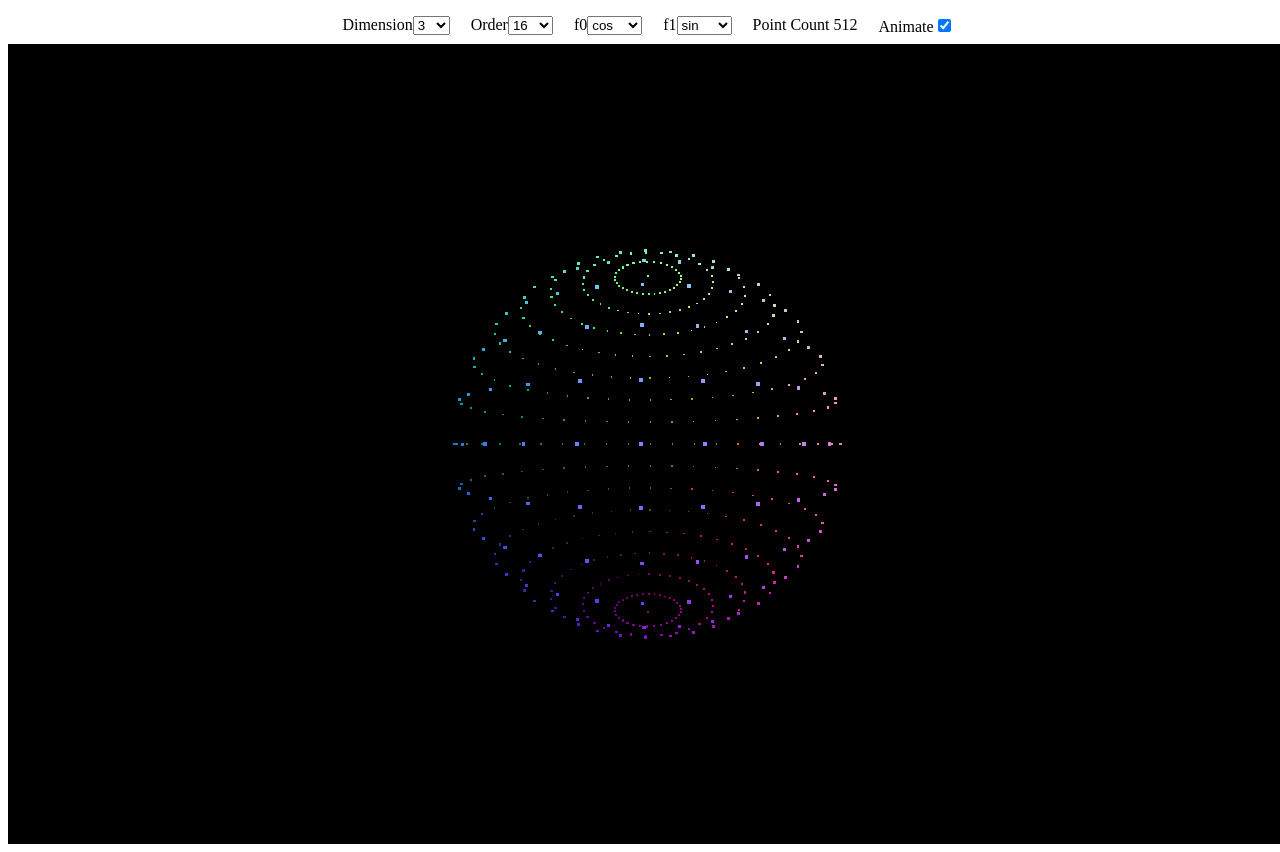
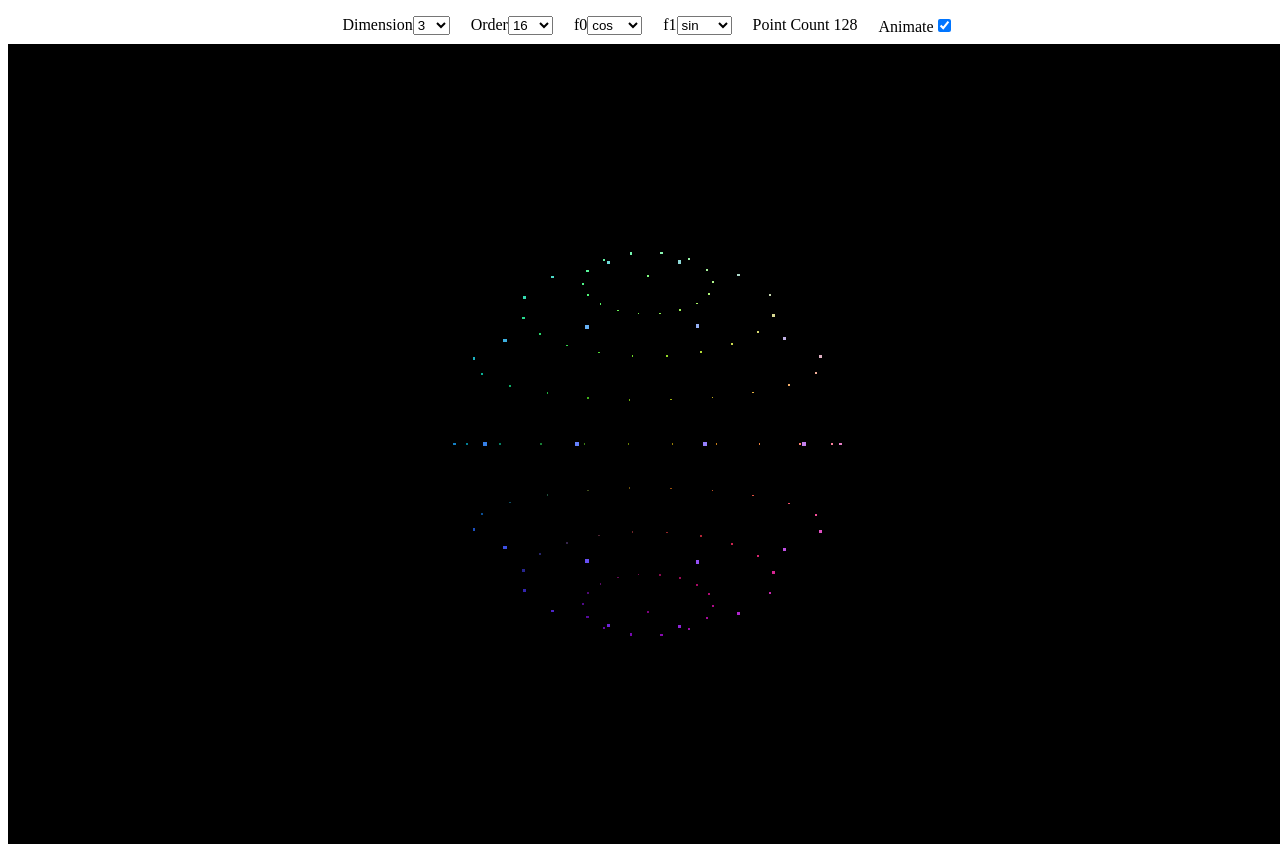
Before and after one commit to haywood/stereo, a Next.js app: page / in a window 1280 px wide. Built offline with nearby package versions, Linux system fonts and the light colour scheme.

Commit message:
Finally got number of rotations right by dividing order in half

```diff
--- a/components/sphere.ts
+++ b/components/sphere.ts
@@ -45,7 +45,7 @@ export default class Sphere {
       throw new Error(`invalid dimension: ${this.dimension}`);
     }
     for (let o = 0; o < order; o++) {
-      const phi = (pi * o) / order;
+      const phi = (tau * o) / order;
       this.f0s[o] = this.f0(phi);
       this.f1s[o] = this.f1(phi);
     }
@@ -84,7 +84,8 @@ export default class Sphere {
   }
 
   generatePoints() {
-    // generates 2 * 16 ** (dimension - 1) points
+    // generates order ** (d - 1) / 2 ** (d - 2) points for d > 1
+    // 2 points for d = 1
     const { dimension, order } = this;
     if (dimension < 1) return [];
     let seeds = [1, -1].map(x => {
@@ -97,7 +98,7 @@ export default class Sphere {
     for (let d = 1; d < dimension; d++) {
       points = [];
       for (const s of seeds) {
-        for (let o = 0; o < order; o++) {
+        for (let o = 0; o < order / 2; o++) {
           const p = s.slice();
           this.rotatePointFast(p, { o, d0: 0, d1: d });
           points.push(p);
```
